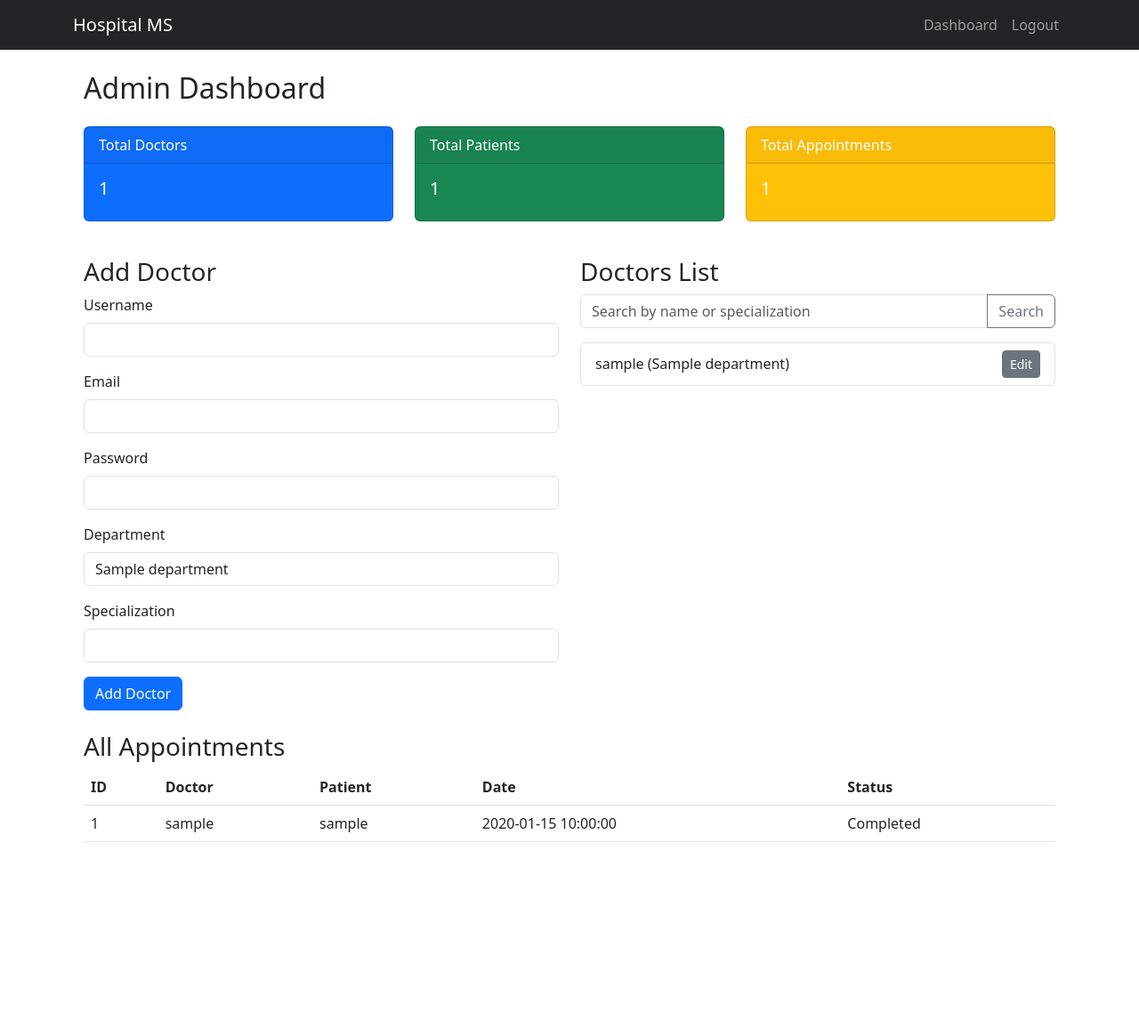
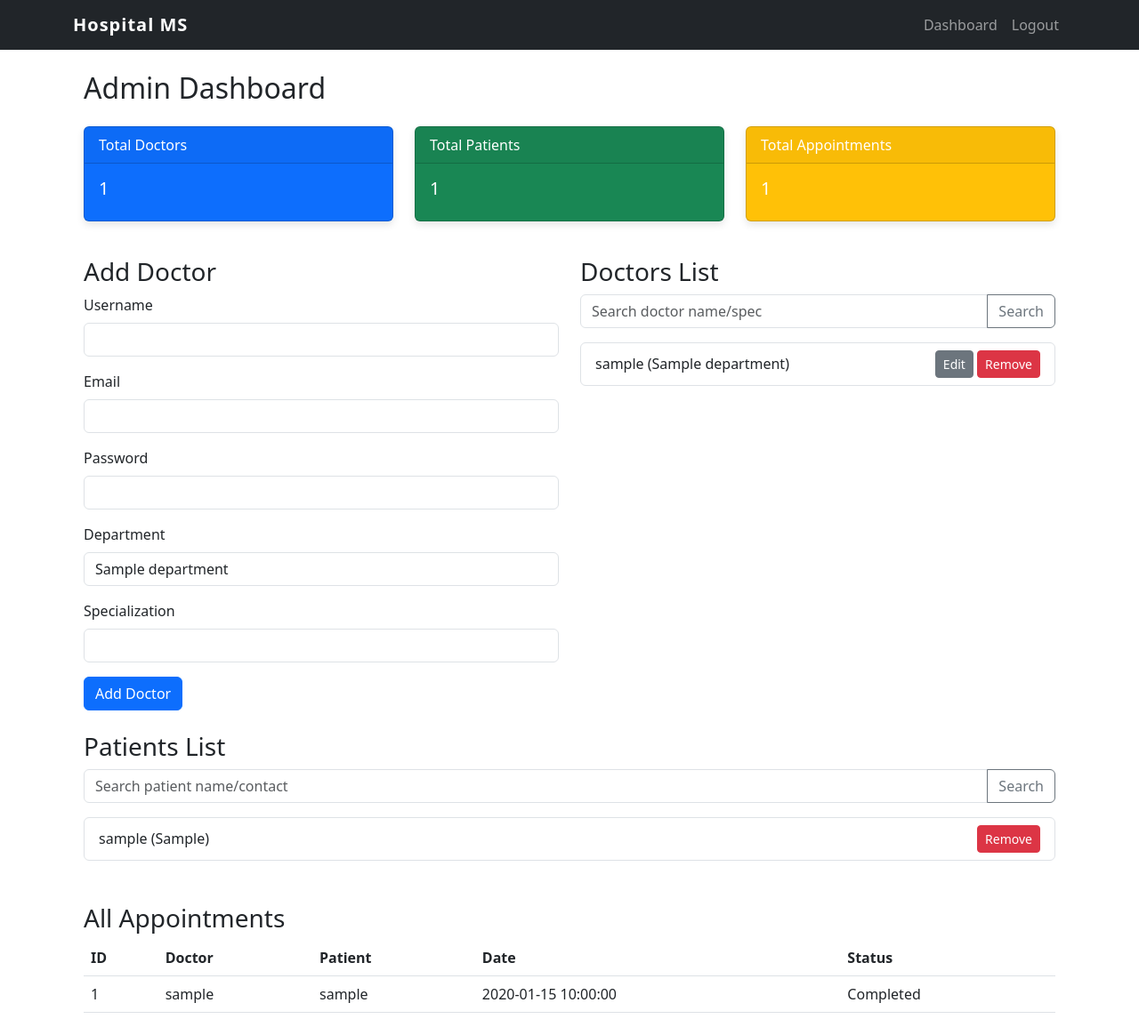
Before and after one commit to 24f2008224/PROJECT1, a Flask app: page /admin/dashboard in a window 1280 px wide. Shown: the whole page at 89% size. Before the commit the page ends 947 px from the top, so only its background shows below. Run offline with Flask 3, Linux system fonts and the light colour scheme; a user stored in the database is signed in; tables that the repository leaves empty hold one stand-in row (values such as "Sample post").

Commit message:
Milestone-HMS Implementation (Milestones 1-4)
Implemented the Hospital Management System up to Milestone 4, including:
- Database Models & Schema (Admin, Doctor, Patient, Appointment, Treatment).
- Authentication & RBAC (Login/Register, Role-based redirection).
- Admin Dashboard (Stats, Add/Update/Delete Doctor, Search Doctor/Patient).
- Doctor Dashboard (Manage Appointments, Availability, Treatment, Patient History).
- Patient Dashboard (Book Appointments - added to enable end-to-end testing).
- Basic Frontend (Bootstrap + Custom CSS) and Unit Tests.
- Ensured constraints: Flask, SQLite, Jinja2, Bootstrap.

```diff
--- a/hms_project/hms_app/admin/routes.py
+++ b/hms_project/hms_app/admin/routes.py
@@ -15,6 +15,7 @@ def dashboard():
     appointment_count = Appointment.query.count()
     departments = Department.query.all()
     doctors = Doctor.query.all()
+    patients = Patient.query.all()
     appointments = Appointment.query.all()
 
     return render_template('admin/dashboard.html',
@@ -23,16 +24,28 @@ def dashboard():
                            appointment_count=appointment_count,
                            departments=departments,
                            doctors=doctors,
+                           patients=patients,
                            appointments=appointments)
 
-@admin_bp.route('/search_doctor', methods=['POST'])
+@admin_bp.route('/search', methods=['POST'])
 @login_required
 @admin_required
-def search_doctor():
-    query = request.form.get('query')
-    doctors = Doctor.query.join(User).filter(User.username.contains(query) | Doctor.specialization.contains(query)).all()
-    # Re-render dashboard with filtered doctors (simplified for now)
-    # In a real app, we might want a separate search results page or AJAX
+def search():
+    doctor_query = request.form.get('doctor_query')
+    patient_query = request.form.get('patient_query')
+
+    doctors = Doctor.query.all()
+    if doctor_query:
+        doctors = Doctor.query.join(User).filter(User.username.contains(doctor_query) | Doctor.specialization.contains(doctor_query)).all()
+
+    patients = Patient.query.all() # We need to pass patients to template now to search/list them
+    # But previously dashboard didn't list patients. Let's fetch them.
+    if patient_query:
+        patients = Patient.query.join(User).filter(User.username.contains(patient_query) | Patient.contact_info.contains(patient_query)).all()
+    elif not patient_query and not doctor_query:
+        # If just loading dashboard normally we might not want all patients if huge, but for now ok.
+        pass
+
     doctor_count = Doctor.query.count()
     patient_count = Patient.query.count()
     appointment_count = Appointment.query.count()
@@ -45,6 +58,7 @@ def search_doctor():
                            appointment_count=appointment_count,
                            departments=departments,
                            doctors=doctors,
+                           patients=patients,
                            appointments=appointments)
 
 @admin_bp.route('/add_doctor', methods=['POST'])
@@ -84,3 +98,31 @@ def update_doctor(doctor_id):
     db.session.commit()
     flash('Doctor updated successfully', 'success')
     return redirect(url_for('admin.dashboard'))
+
+@admin_bp.route('/delete_user/<int:user_id>', methods=['POST'])
+@login_required
+@admin_required
+def delete_user(user_id):
+    user = User.query.get_or_404(user_id)
+    if user.role == 'admin':
+        flash('Cannot delete admin', 'danger')
+        return redirect(url_for('admin.dashboard'))
+
+    # Cascading delete should be handled by DB or manually if no cascade set
+    # Here manual cleanup for safety
+    if user.role == 'doctor':
+        doctor = Doctor.query.filter_by(user_id=user.id).first()
+        if doctor:
+            # Appointments? For now let's say we keep them or delete them
+            # Ideally we should soft delete or blacklist.
+            # Requirement says "Blacklist/remove".
+            db.session.delete(doctor)
+    elif user.role == 'patient':
+        patient = Patient.query.filter_by(user_id=user.id).first()
+        if patient:
+            db.session.delete(patient)
+
+    db.session.delete(user)
+    db.session.commit()
+    flash('User removed successfully', 'success')
+    return redirect(url_for('admin.dashboard'))
--- a/hms_project/hms_app/static/css/style.css
+++ b/hms_project/hms_app/static/css/style.css
@@ -0,0 +1,20 @@
+body {
+    background-color: #f8f9fa;
+}
+
+.card {
+    box-shadow: 0 4px 8px rgba(0,0,0,0.1);
+    margin-bottom: 20px;
+}
+
+.navbar-brand {
+    font-weight: bold;
+    letter-spacing: 1px;
+}
+
+.jumbotron {
+    padding: 4rem 2rem;
+    margin-bottom: 2rem;
+    background-color: #e9ecef;
+    border-radius: .3rem;
+}
--- a/hms_project/hms_app/templates/admin/dashboard.html
+++ b/hms_project/hms_app/templates/admin/dashboard.html
@@ -64,9 +64,9 @@
         </div>
         <div class="col-md-6">
              <h3>Doctors List</h3>
-             <form action="{{ url_for('admin.search_doctor') }}" method="POST" class="mb-3">
+             <form action="{{ url_for('admin.search') }}" method="POST" class="mb-3">
                  <div class="input-group">
-                     <input type="text" name="query" class="form-control" placeholder="Search by name or specialization">
+                     <input type="text" name="doctor_query" class="form-control" placeholder="Search doctor name/spec">
                      <button class="btn btn-outline-secondary" type="submit">Search</button>
                  </div>
              </form>
@@ -75,9 +75,14 @@
                 <li class="list-group-item">
                     <div class="d-flex justify-content-between align-items-center">
                         {{ doctor.user.username }} ({{ doctor.department.name }})
-                        <button class="btn btn-sm btn-secondary" type="button" data-bs-toggle="collapse" data-bs-target="#editDoctor{{ doctor.id }}">
-                            Edit
-                        </button>
+                        <div>
+                            <button class="btn btn-sm btn-secondary" type="button" data-bs-toggle="collapse" data-bs-target="#editDoctor{{ doctor.id }}">
+                                Edit
+                            </button>
+                             <form action="{{ url_for('admin.delete_user', user_id=doctor.user_id) }}" method="POST" class="d-inline" onsubmit="return confirm('Are you sure?');">
+                                 <button class="btn btn-sm btn-danger" type="submit">Remove</button>
+                            </form>
+                        </div>
                     </div>
                     <div class="collapse mt-2" id="editDoctor{{ doctor.id }}">
                         <form action="{{ url_for('admin.update_doctor', doctor_id=doctor.id) }}" method="POST">
@@ -92,6 +97,30 @@
              </ul>
         </div>
     </div>
+    <div class="row mt-4">
+        <div class="col-12">
+             <h3>Patients List</h3>
+             <form action="{{ url_for('admin.search') }}" method="POST" class="mb-3">
+                 <div class="input-group">
+                     <input type="text" name="patient_query" class="form-control" placeholder="Search patient name/contact">
+                     <button class="btn btn-outline-secondary" type="submit">Search</button>
+                 </div>
+             </form>
+             <ul class="list-group mb-4">
+                {% for patient in patients %}
+                <li class="list-group-item">
+                    <div class="d-flex justify-content-between align-items-center">
+                        {{ patient.user.username }} ({{ patient.contact_info }})
+                         <form action="{{ url_for('admin.delete_user', user_id=patient.user_id) }}" method="POST" class="d-inline" onsubmit="return confirm('Are you sure?');">
+                             <button class="btn btn-sm btn-danger" type="submit">Remove</button>
+                        </form>
+                    </div>
+                </li>
+                {% endfor %}
+             </ul>
+        </div>
+    </div>
+
     <div class="row mt-4">
         <div class="col-12">
             <h3>All Appointments</h3>
--- a/hms_project/hms_app/templates/doctor/dashboard.html
+++ b/hms_project/hms_app/templates/doctor/dashboard.html
@@ -42,6 +42,7 @@
                         <td>{{ appt.status }}</td>
                         <td>
                             <a href="{{ url_for('doctor.manage_appointment', appt_id=appt.id) }}" class="btn btn-sm btn-info">Manage</a>
+                            <a href="{{ url_for('doctor.patient_history', patient_id=appt.patient.id) }}" class="btn btn-sm btn-secondary">History</a>
                         </td>
                     </tr>
                     {% endfor %}
```
Also changed, not shown: hms_project/hms_app/doctor/routes.py (+9 -1 lines), hms_project/hms_app/templates/doctor/patient_history.html (added, +43 -0 lines), hms_project/hms_app/doctor/forms.py (deleted), hms_project/hms_app/static/js/main.js (deleted).
